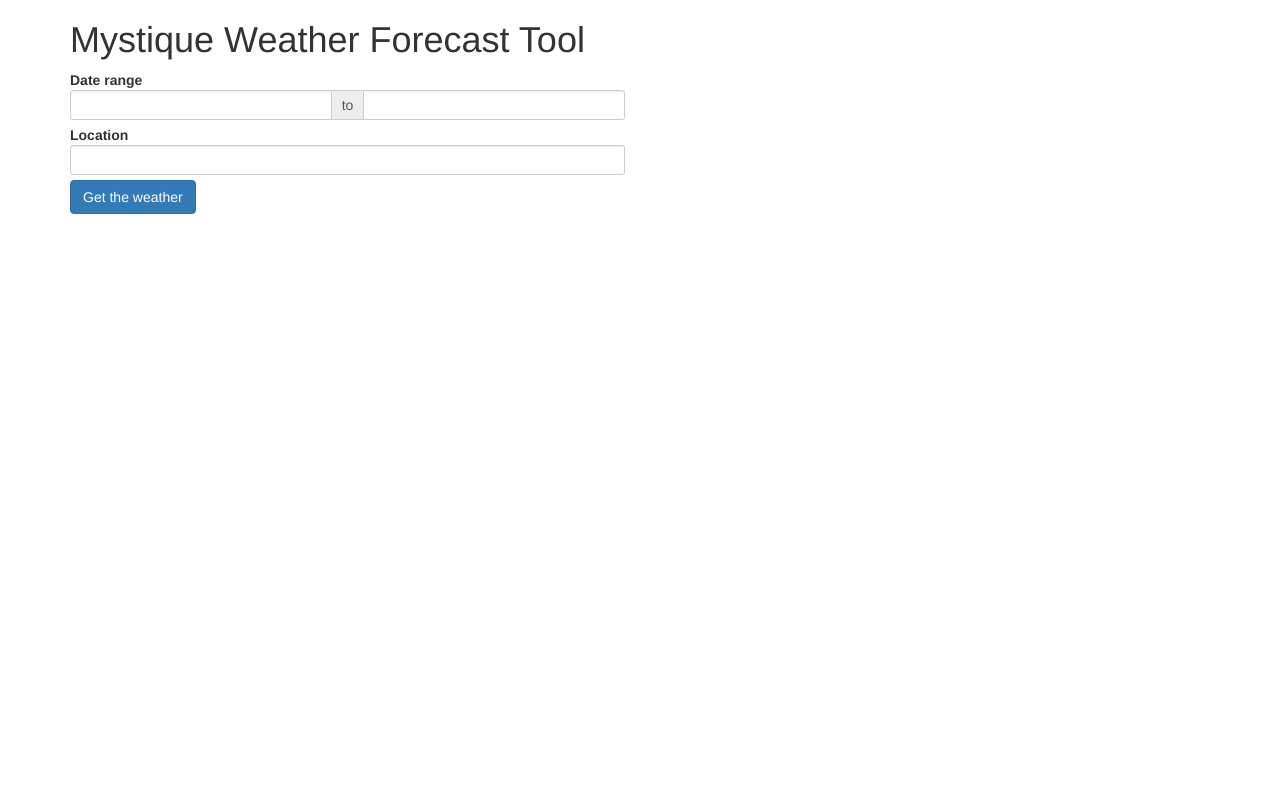
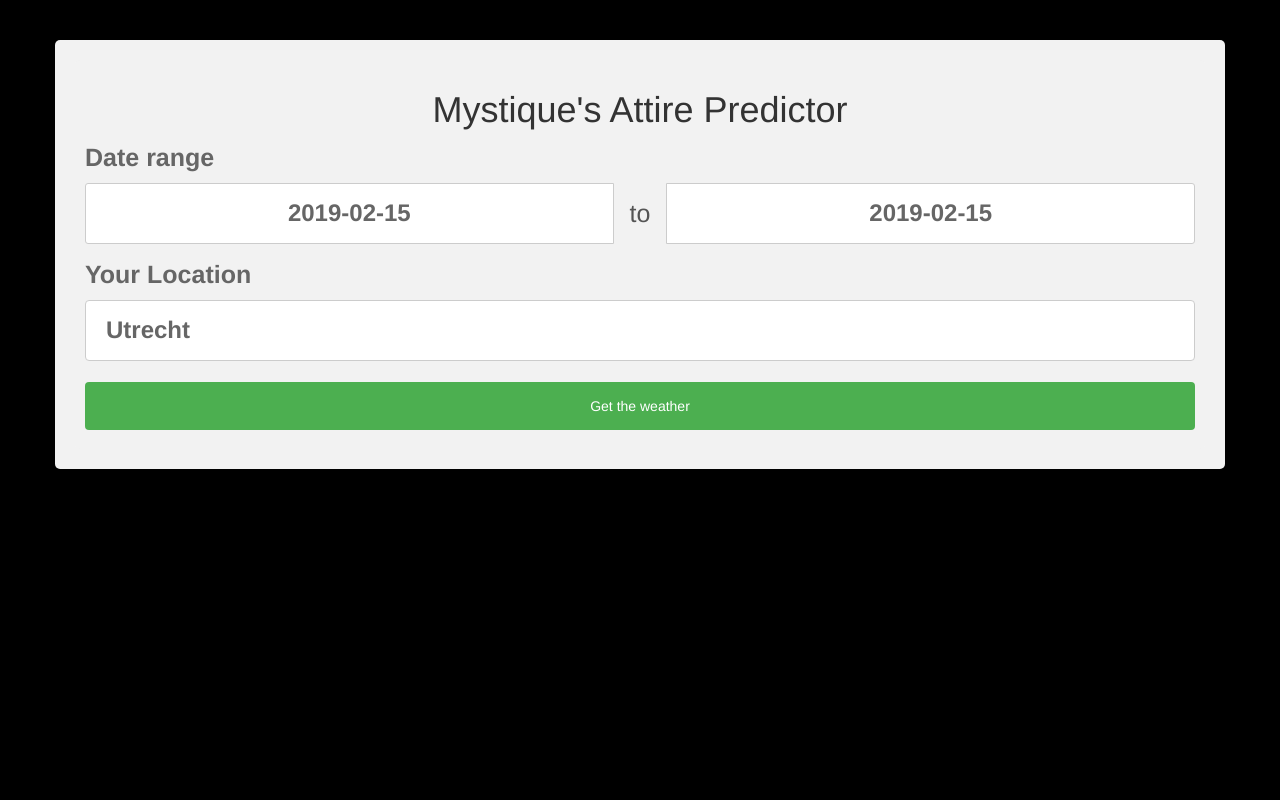
Before and after one commit to miztiik/predict-attire-for-weather, a Flask app: page / in a window 1280 px wide. Run offline with Flask 2, Linux system fonts and the light colour scheme; some libraries are stand-ins or nearby versions.

Commit message:
All Good to Use

```diff
--- a/e/application.py
+++ b/e/application.py
@@ -12,6 +12,9 @@ def index():
 
 @app.route('/get_weather_report', methods=['POST', 'GET'])
 def get_weather_report():
+    """
+    Get the weather report from the controller and render them using the models.
+    """
     if request.method == 'POST':
        data = request.json
        input_location = data['location']
@@ -21,8 +24,8 @@ def get_weather_report():
        geo_location = w_report.getLocation(input_location)
        if geo_location == None:
            wr_address = "Unknown location"
-           report_template = render_template('reports.html', weather_address = wr_address)
-           return report_template
+           wr_template = render_template('reports.html', weather_address = wr_address)
+           return wr_template
 
        wr_address = geo_location.address
        w_reports = w_report.get_weather_reports(data, geo_location)
--- a/e/templates/index.html
+++ b/e/templates/index.html
@@ -1,83 +1,146 @@
 <html>
 <head>
-    <script src="https://cdnjs.cloudflare.com/ajax/libs/jquery/3.3.1/jquery.min.js"></script>
+    <script src="https://ajax.googleapis.com/ajax/libs/jquery/3.3.1/jquery.min.js"></script>
     <link id="bs-css" href="https://netdna.bootstrapcdn.com/bootstrap/3.0.3/css/bootstrap.min.css" rel="stylesheet">
     <link id="bsdp-css" href="https://cdnjs.cloudflare.com/ajax/libs/bootstrap-datepicker/1.7.1/css/bootstrap-datepicker3.min.css" rel="stylesheet">
     <script src="https://cdnjs.cloudflare.com/ajax/libs/bootstrap-datepicker/1.7.1/js/bootstrap-datepicker.min.js"></script>
     <link id="weather-css" href="https://cdnjs.cloudflare.com/ajax/libs/weather-icons/2.0.9/css/weather-icons.min.css" rel="stylesheet">
   <title>
-      Mystique - Weather Forecast
+      Mystique's - Attire Predictor
   </title>
   <style>
+    .container {
+        border-radius: 5px;
+        background-color: #f2f2f2;
+        margin: auto;
+        padding: 20px;
+        /* text-align: left; */
+        box-shadow: 0 4px 8px 0 rgba(0, 0, 0, 0.2), 0 6px 20px 0 rgba(0, 0, 0, 0.19);
+    }
     @keyframes spinner {
         to {transform: rotate(360deg);}
     }
 
-        .spinner:before {
-        content: '';
+        input[type=text],
+        select {
+            width: 100%;
+            padding: 12px 20px;
+            margin: 8px 0;
+            display: inline-block;
+            border: 1px solid #ccc;
+            border-radius: 4px;
             box-sizing: border-box;
-        position: absolute;
-        top: 50%;
-        left: 50%;
-        width: 30px;
-        height: 30px;
-        margin-top: -15px;
-        margin-left: -15px;
-        border-radius: 50%;
-        border: 1px solid #ccc;
-        border-top-color: #07d;
-        animation: spinner .6s linear infinite;
+            font-size: 24px;
+        }
+        input[type=text]:hover{
+             /* background: blue;
+            box-shadow: 1px 1px 1px 0 rgba(0, 0, 0, 0.2), 0 6px 20px 0 rgba(0, 0, 0, 0.19); */
+            box-shadow: 1px 1px 1px 0 #ccc, 0 6px 20px 0 #ccc;
+            border: 1px solid #5cb8fb;
+            border-radius: 5px;
+        }
+        .div-page {
+            border-radius: 5px;
+            background-color: #f2f2f2;
+            /* width: 40%; */
+            margin: auto;
+            padding: 10px;
+        }
+
+        .div-form {
+            border-radius: 5px;
+            background-color: #f2f2f2;
+            margin: auto;
+            text-align: center;
+        }
+
+        .div-obj-holder {
+            border-radius: 5px;
+            background-color: #f2f2f2;
+            width: 40%;
+            margin: auto;
+            padding: 10px;
+            height: 200px;
+        }
+
+        label {
+            font-size: 25px;
+            color: #666;
+            text-align: left;
+            width: 100%;
+        }
+        .input-group-addon{
+            font-size: 25px;
+            background-color: #f2f2f2;
+            border: 0px;
+            padding: 0px;
+        }
+
+        .get-weather-button:hover {
+            background-color: #45a049;
+        }
+
+        .get-weather-button {
+            width: 100%;
+            background-color: #4CAF50;
+            color: white;
+            padding: 14px 20px;
+            margin: 8px 0;
+            border: none;
+            border-radius: 4px;
+            cursor: pointer;
+        }
+
+
+        body {
+            font-family: Helvetica;
+            text-align: center;
+            background-color: #000;
         }
     </style>
 </head>
 <body>
+    <br /><br />
     <div class="container">
-        <div class="row">
+
+        <div class="div-page">
             <div class="col col-lg-12 col-sm-12">
-                        <h1>Mystique Weather Forecast Tool</h1>
+                    <h1>Mystique's Attire Predictor</h1>
             </div>
-                    </div>
-        <div class="row">
-            <div class="col-md-6">
+
             <label style="width: 100%;">Date range
-                        <div id="ezw-dateinput">
+                    <div id="wr-dateinput">
                             <div class="input-daterange input-group" id="datepicker">
-                                            <input type="text" class="input-sm form-control" name="date_from" id="date_from" />
+                                <input type="text"  name="date_from" id="date_from" />
                                 <span class="input-group-addon">to</span>
-                                            <input type="text" class="input-sm form-control" name="date_to" id="date_to" />
+                                <input type="text"  name="date_to" id="date_to" />
                             </div>
                     </div>
             </label>
-            </div>
-        </div>
-
+            <label style="width: 100%;">Your Location
+                <input type="text" id="location" name="location"required>
+            </label>
+            <button class="get-weather-button" id='gtw'><span>Get the weather </span></button>
             <div class="row">
-            <div class="col-md-6">
-                <label style="width: 100%;">Location
-                    <input type="text" class="input-sm form-control" id="location" name="location" required>
-                </label>
-            </div>
-        </div>
-        <div class="row">
-            <div class="col-md-6">
-                <button type="button" class="btn btn-primary" id="gtw">Get the weather</button>
-            </div>
-        </div>
-        <div class="row">
-                <div class="col-md-12">
-                    &nbsp;
-                </div>
-        </div>
-        <div class="row">
-                <div class="col-md-12" id="result">
+                <div class="col-md-12" id="result"></div>
             </div>
         </div>
     </div>
+    <br />
+
+
+
+
 
     <script>
         $(document).ready(function () {
+            //Some Defaults for quick testing
+            to_day = new Date().toISOString().match(/(\d{4}\-\d{2}\-\d{2})/);
+            $('input[name=date_from]').val(to_day[1]);
+            document.getElementById('date_to').defaultValue = to_day[1];
+            document.getElementById("location").defaultValue = "Utrecht";
 
-            $('#ezw-dateinput .input-daterange').datepicker({
+            $('#wr-dateinput .input-daterange').datepicker({
                 format: "yyyy-mm-dd",
                 todayHighlight: true
              });
--- a/e/wr_model.py
+++ b/e/wr_model.py
@@ -3,10 +3,16 @@ class weather_report():
 
     def __init__(self, date, max_temperature,
                 min_temperature, summary, raining_chance,
+                sunrise, sunset, wind_speed, wind_bearing, humidity,
                 icon):
         self.date = date
         self.max_temperature = max_temperature
         self.min_temperature = min_temperature
         self.summary = summary
         self.raining_chance = raining_chance
+        self.sunrise = sunrise
+        self.sunset = sunset
+        self.wind_speed = wind_speed
+        self.wind_bearing = wind_bearing
+        self.humidity = humidity
         self.icon = icon
```
Also changed, not shown: e/templates/reports.html (+15 -5 lines), e/wr_controller.py (+41 -18 lines). Lines whose indentation alone changed are shown as unchanged.
